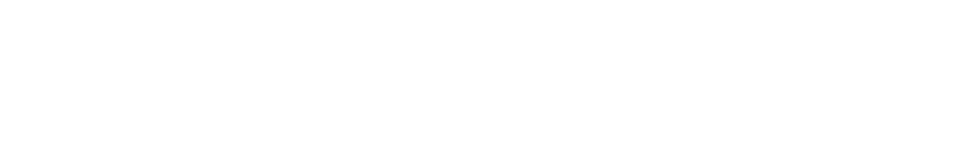
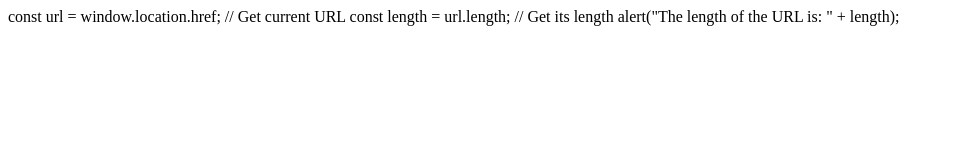
Before and after one commit to acciojob/url-info-Yash708262, a website: page main.html in a window 1280 px wide. Shown: the whole page, without its empty margins (0-954 px from the left). Drawn offline with Linux system fonts and the light colour scheme.

Commit message:
created a submission

```diff
--- a/main.html
+++ b/main.html
@@ -7,6 +7,9 @@
 </head>
 
 <body>
+	 const url = window.location.href;         // Get current URL
+  const length = url.length;                // Get its length
+  alert("The length of the URL is: " + length);
 	<!-- the entire body must be written by student -->
     <script type="text/javascript" src="./script.js">
 </script>
```
